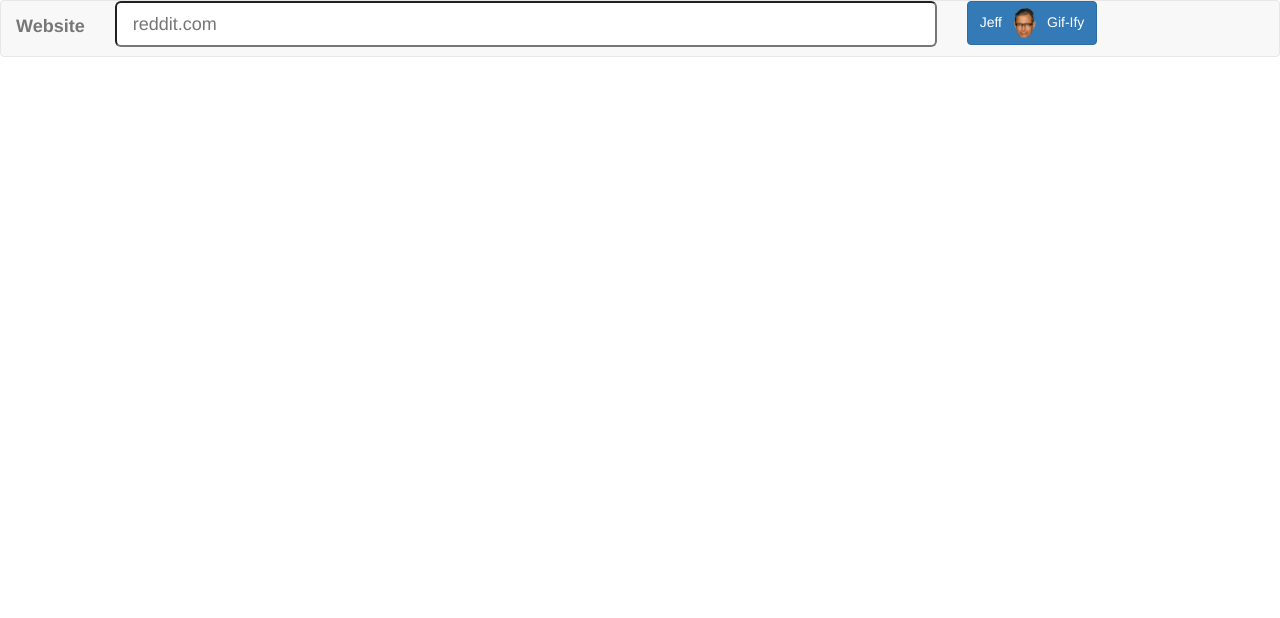
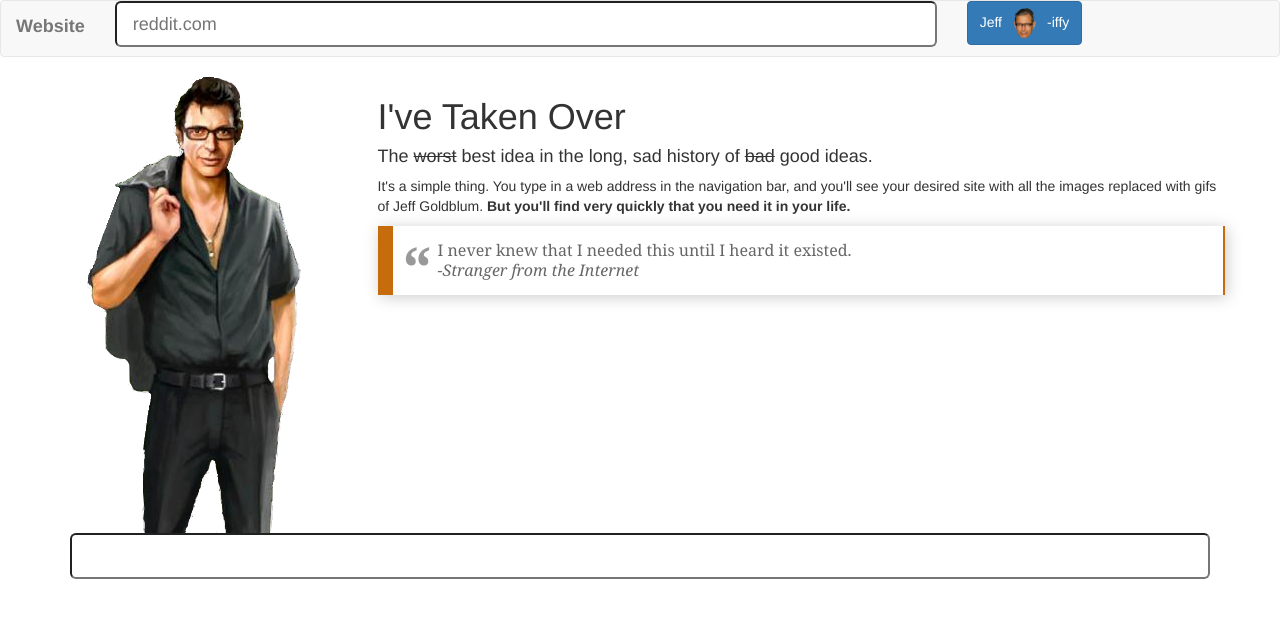
Before and after one commit to morecallan/gif-goldblum, a website: page client/index.html in a window 1280 px wide. Drawn offline with nearby package versions, Linux system fonts and the light colour scheme; some packages are replaced by stand-ins of ours; no server answers.

Commit message:
front end with styling complete

```diff
--- a/client/app/app.js
+++ b/client/app/app.js
@@ -19,6 +19,13 @@ angular
   .controller('MainCtrl', function ($scope, $rootScope, $location, $http) {
     let submissionUrl = "";
 
+    $(function(){
+        $(".greeting").typed({
+            strings: ["reddit.com", "usatoday.com", "github.com", "yoursite.com"],
+            typeSpeed: 20
+        });
+    });
+
     $scope.submitUrl = () => {
       submissionUrl = $scope.url;
 
--- a/client/index.html
+++ b/client/index.html
@@ -2,11 +2,15 @@
 <html>
   <head>
     <title>gif-goldblum</title>
+    <link rel="icon" href="./img/jeff-goldblum.png" type="image/png" sizes="16x16">
     <link rel="stylesheet" href="/lib/bootstrap/dist/css/bootstrap.min.css">
     <link rel="stylesheet" href="/styles/main.css">
   </head>
   <body>
+
     <div ng-app="gifGoldblum">
+
+      <!-- Start Navigation -->
       <nav ng-controller="MainCtrl" class="navbar navbar-default">
         <form ng-submit="submitUrl()" class="col-sm-12">
           <div class="row">
@@ -16,18 +20,26 @@
                 <input type="text" ng-model="url" class="input-lg col-sm-12" id="lgFormGroupInput" placeholder="reddit.com">
               </div>
               <div class="col-sm-2">
-                <button class="btn btn-primary" ng-click="submitUrl()">Jeff<img class="small-button-img"src='./img/jeff-goldblum.png'/>Gif-Ify</button>
+                <button class="btn btn-primary" ng-click="submitUrl()">Jeff<img class="small-button-img"src='./img/jeff-goldblum.png'/>-iffy</button>
               </div>
             </div>
           </form>
         </div>
       </nav>
+      <!-- End Navigation -->
 
 
+      <!-- Start Content -->
       <div class="container">
         <div ng-view></div>
       </div>
+      <!-- End Content -->
+
     </div>
+
+    <!-- Scripts Needed: Typing effect, angular and routing -->
+    <script src="/lib/jquery/dist/jquery.js"></script>
+    <script src="lib/typed.js/dist/typed.min.js"></script>
     <script src="/lib/angular/angular.min.js"></script>
     <script src="/lib/angular-route/angular-route.min.js"></script>
     <script src="/app/app.js"></script>
--- /dev/null
+++ b/client/partials/main.html
@@ -0,0 +1,23 @@
+<div class="container">
+  <div class="row">
+    <div class="col-sm-3">
+      <img class="main-jeff" src="img/main-jeff.png" />
+    </div>
+    <div class="col-sm-9">
+      <h1>I've Taken Over </h1>
+      <h4> The <strike>worst</strike> best idea in the long, sad history of <strike>bad</strike> good ideas.</h4>
+      <p>
+        It's a simple thing. You type in a web address in the navigation bar, and you'll see your desired site with all the images replaced with gifs of Jeff Goldblum.
+        <strong>But you'll find very quickly that you need it in your life.</strong>
+      </p>
+
+      <blockquote>
+        I never knew that I needed this until I heard it existed.
+        <br />
+        <em>-Stranger from the Internet</em>
+      </blockquote>
+    </div>
+  </div>
+</div>
+
+<input class="greeting input-lg col-sm-12"></input>
--- a/client/styles/main.css
+++ b/client/styles/main.css
@@ -3,3 +3,52 @@
   padding: 0;
   margin: 0 10px;
 }
+
+.main-jeff {
+  max-width: 100%;
+}
+
+/***  BLOCKQUOTE SOURCE: http://codepen.io/maxds/pen/DcveB/ ***/
+blockquote{
+  display:block;
+  background: #fff;
+  padding: 15px 20px 15px 45px;
+  margin: 0 0 20px;
+  position: relative;
+
+  /*Font*/
+  font-family: Georgia, serif;
+  font-size: 16px;
+  line-height: 1.2;
+  color: #666;
+  text-align: justify;
+
+  /*Borders - (Optional)*/
+  border-left: 15px solid #c76c0c;
+  border-right: 2px solid #c76c0c;
+
+  /*Box Shadow - (Optional)*/
+  -moz-box-shadow: 2px 2px 15px #ccc;
+  -webkit-box-shadow: 2px 2px 15px #ccc;
+  box-shadow: 2px 2px 15px #ccc;
+}
+
+blockquote::before{
+  content: "\201C"; /*Unicode for Left Double Quote*/
+
+  /*Font*/
+  font-family: Georgia, serif;
+  font-size: 60px;
+  font-weight: bold;
+  color: #999;
+
+  /*Positioning*/
+  position: absolute;
+  left: 10px;
+  top:5px;
+}
+
+blockquote::after{
+  /*Reset to make sure*/
+  content: "";
+}
```
Also changed, not shown: client/partials/nav.html (deleted, +0 -16 lines), client/img/main-jeff.png (added).
